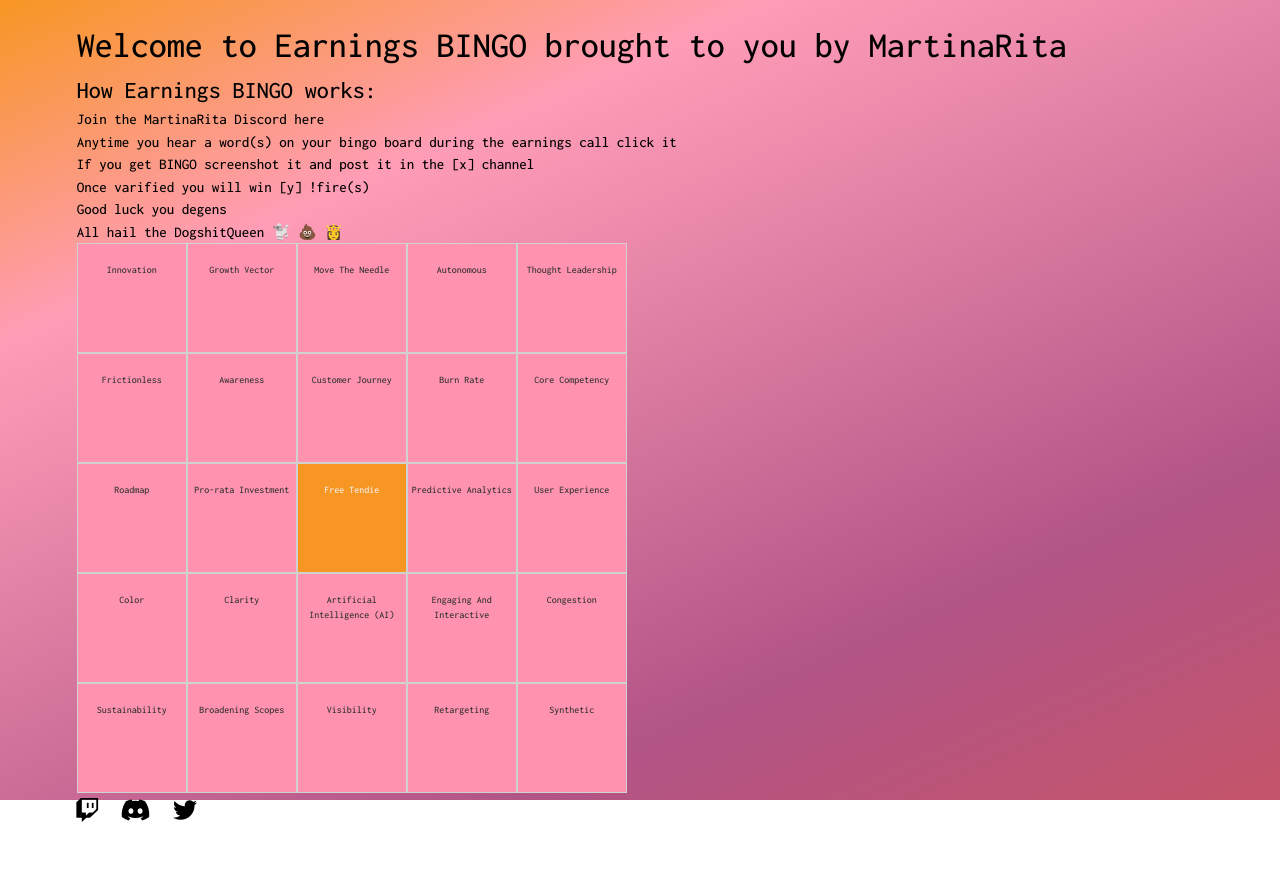
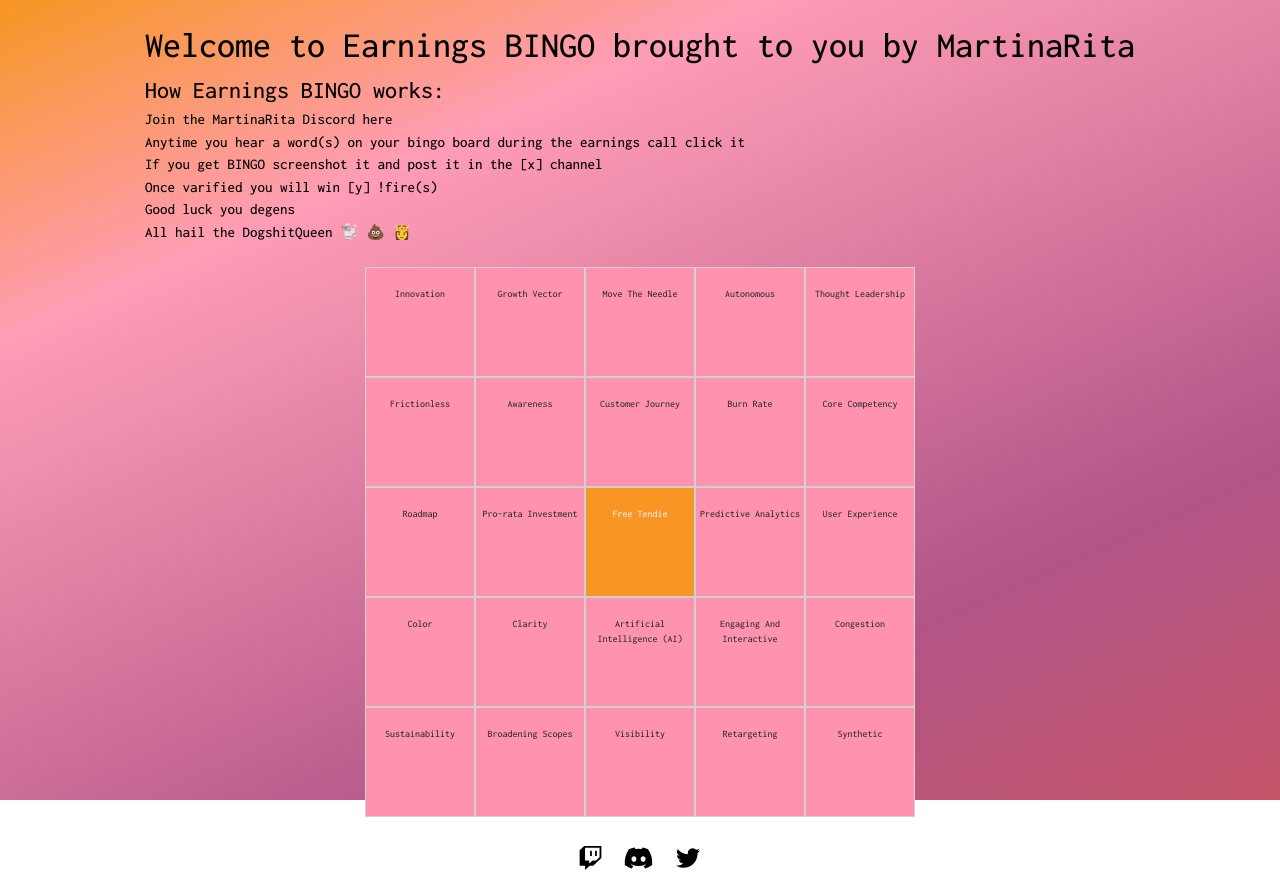
Before and after one commit to Tendies-Crew/EarningsBingo, a plain HTML site: page index.html in a window 1280 px wide. Before the commit the page ends 829 px from the top, so only its background shows below. Drawn offline with nearby package versions, Linux system fonts and the light colour scheme.

Commit message:
Initial Commit

```diff
--- a/index.html
+++ b/index.html
@@ -278,7 +278,15 @@ $$$$$$$$$$$$$$$$$$$$$$$$$$$$$$$$$$$$$$$$$$$$$$$$$$$$$$$$$$$$$$$$ -->
         }
 
         #board {
-            font-family: var(--font_family-secondary);
+            font-family: var(--font_family-secondary)
+        }
+
+        .content {
+            margin: 2.4em 0;
+        }
+
+        .center {
+            justify-self: center;
         }
 
         .footer-item {
@@ -307,11 +315,9 @@ $$$$$$$$$$$$$$$$$$$$$$$$$$$$$$$$$$$$$$$$$$$$$$$$$$$$$$$$$$$$$$$$ -->
 
         <div class="container">
 
+            <div class="header center">
+
                 <h1>Welcome to Earnings BINGO brought to you by <a href="https://www.twitch.tv/martinirita" target="_blank">MartinaRita</a></h1>
-
-            <div class="">
-
-            </div>
 
                 <h2>How Earnings BINGO works:</h2>
                 <div class="">
@@ -325,13 +331,16 @@ $$$$$$$$$$$$$$$$$$$$$$$$$$$$$$$$$$$$$$$$$$$$$$$$$$$$$$$$$$$$$$$$ -->
                     </ol>
                 </div>
 
+            </div>
 
 
+            <div class="content center">
                 <div id="board"></div>
                 <div id="header"></div>
+            </div>
 
 
-            <div id="footer">
+            <div class="footer center" id="footer">
 
                 <ul class="footer-list">
                     <li class="footer-item"><a href="https://www.twitch.tv/martinirita" class="footer_icon" target="_blank"><i class="fab fa-twitch"></i></a></li>
```
Lines whose indentation alone changed are shown as unchanged.
